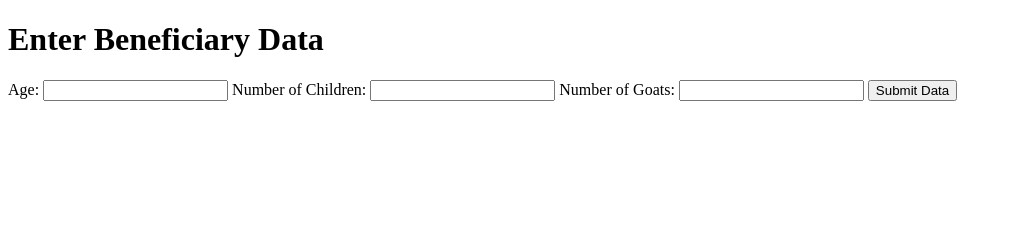
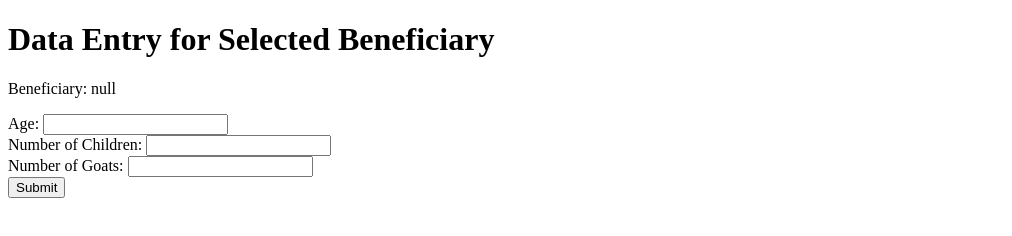
Before and after one commit to rohinma/trainer-data-app, a plain HTML site: page data-entry.html in a window 1280 px wide. Shown: the whole page, without its empty margins (0-1012 px from the left). Drawn offline with Linux system fonts and the light colour scheme.

Commit message:
Update data-entry.html

```diff
--- a/data-entry.html
+++ b/data-entry.html
@@ -6,18 +6,20 @@
     <title>Data Entry</title>
 </head>
 <body>
-    <h1>Enter Beneficiary Data</h1>
+    <h1>Data Entry for Selected Beneficiary</h1>
     <form id="dataEntryForm">
+        <p id="selectedBeneficiary"></p>
+
         <label for="age">Age:</label>
-        <input type="number" id="age" name="age" required>
+        <input type="number" id="age" name="age" required><br>
 
         <label for="children">Number of Children:</label>
-        <input type="number" id="children" name="children" required>
+        <input type="number" id="children" name="children" required><br>
 
         <label for="goats">Number of Goats:</label>
-        <input type="number" id="goats" name="goats" required>
+        <input type="number" id="goats" name="goats" required><br>
 
-        <button type="submit">Submit Data</button>
+        <button type="submit">Submit</button>
     </form>
 
     <script src="data-entry.js"></script>
```
